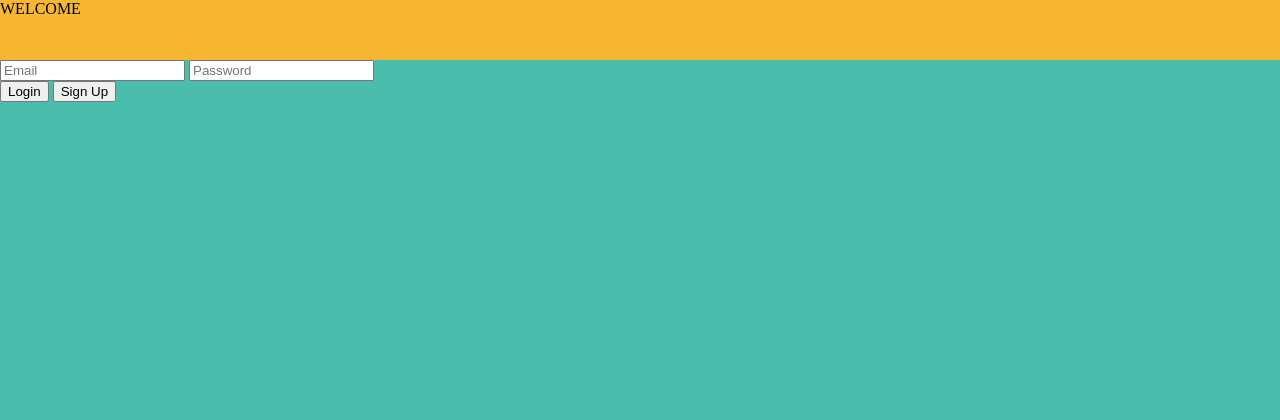
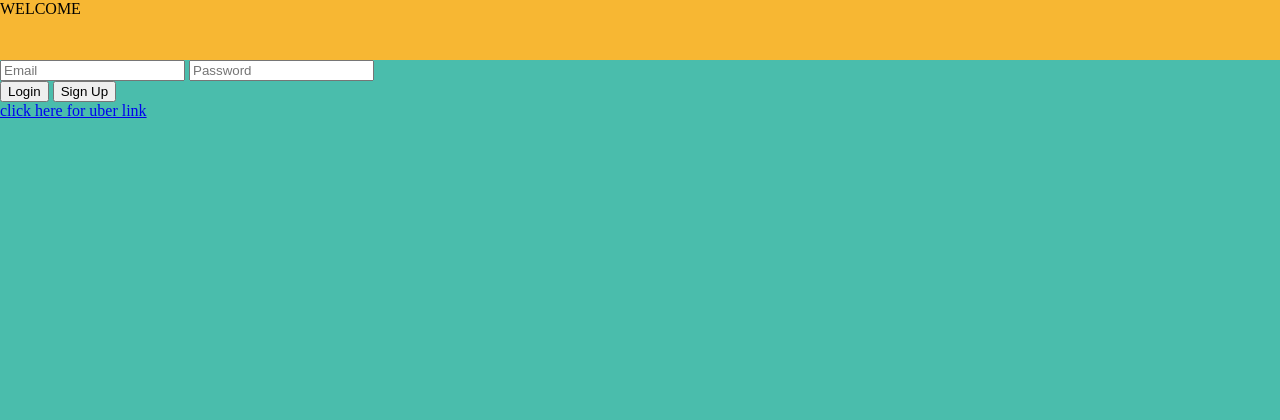
Before and after one commit to amshin98/slo-hacks-18-best-team-na, a Flask app: template templates/homepage.html in a window 1280 px wide. Shown: the top 420 px of the page. Run offline with Flask 2, Linux system fonts and the light colour scheme; the template is opened without the code that fills it: most values are stand-ins (such as "Sample title", 1, 10 or a date in 2020); some libraries are stand-ins or nearby versions.

Commit message:
fixed link on homepage

```diff
--- a/templates/homepage.html
+++ b/templates/homepage.html
@@ -16,8 +16,9 @@
 		<button id="btnSignUp">Sign Up</button>
 	</div>
 
-	<script src="{{ url_for('static', filename='js/loginsignup.js') }}></script>
-<a href="{{ loginlink }}">uber login here ignore login info</a>
+	<script src="{{ url_for('static', filename='js/loginsignup.js') }}"></script>
+    <a href="{{ loginlink }}">click here for uber link</a>
+
 </body>
 
 </html>
```
